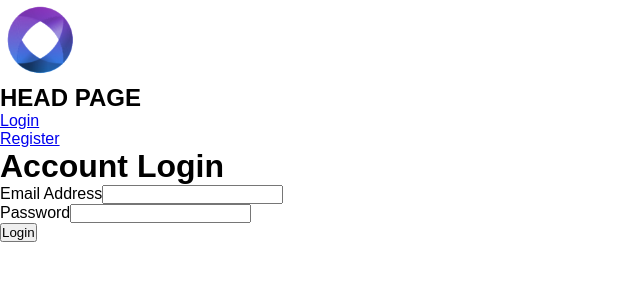
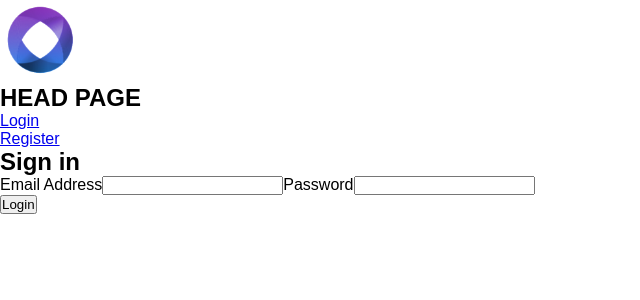
Before and after one commit to nxhieu/Opal-front, a React (Create React App) app: page /login in a window 1280 px wide. Shown: the top 300 px of the page, without its empty margins (0-640 px from the left). Built offline with nearby package versions, Linux system fonts and the light colour scheme.

Commit message:
Modifies login component

```diff
--- a/src/components/auth/Login.js
+++ b/src/components/auth/Login.js
@@ -39,11 +39,9 @@ export class Login extends Component {
     const { email, password } = this.state;
     return (
       <div className="form-container">
-        <h1>
-          Account <span className="text-primary">Login</span>
-        </h1>
-        <form onSubmit={onSubmit}>
-          <div className="form-group">
+        <h2>Sign in</h2>
+        <div className="form-group">
+          <form onSubmit={onSubmit}>
             <label htmlFor="email">Email Address</label>
             <input
               type="email"
@@ -52,8 +50,6 @@ export class Login extends Component {
               onChange={onChange}
               required
             />
-          </div>
-          <div className="form-group">
             <label htmlFor="password">Password</label>
             <input
               type="password"
@@ -62,15 +58,11 @@ export class Login extends Component {
               onChange={onChange}
               required
             />
-          </div>
-          <div className="btn btnstyle">
-            <input
-              type="submit"
-              value="Login"
-              className="btn btn-primary btn-block"
-            />
-          </div>
-        </form>
+            <div>
+              <input type="submit" value="Login" className="btn" />
+            </div>
+          </form>
+        </div>
       </div>
     );
   }
```
